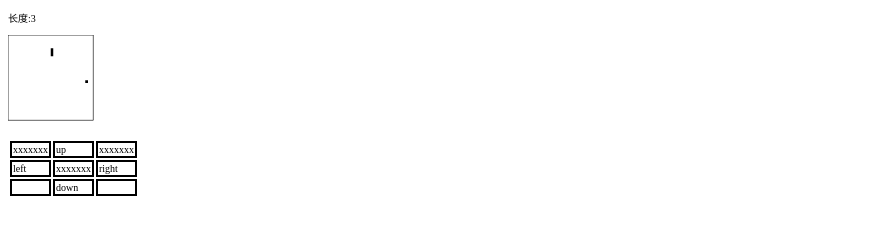
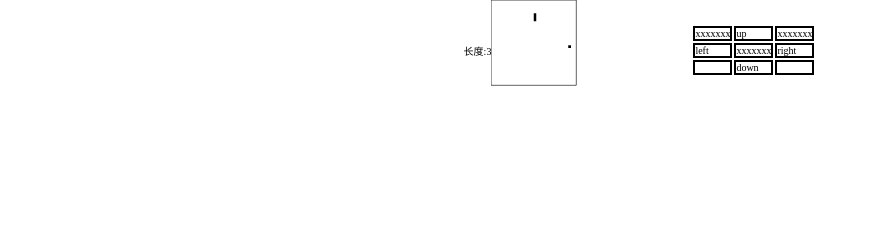
Before and after one commit to XSYangtuo/Myweb, a plain HTML site: page snake.html in a window 1280 px wide. Shown: the whole page, without its empty margins (0-869 px from the left). Drawn offline with Linux system fonts and the light colour scheme.

Commit message:
Update snake.html

```diff
--- a/snake.html
+++ b/snake.html
@@ -1,6 +1,15 @@
 <!DOCTYPE html>
 <html>
   <style>
+      * {
+          padding: 0;
+          margin: 0;
+      }
+      body {
+          display: flex;
+          align-items: center;
+          justify-content: center;
+      }
 	td{
 	    font-size:10px;
 		border:solid 2px;
@@ -9,7 +18,9 @@
   </style>
   <head>
 	<meta charset="UTF-8">
-	<meta name="viewport" content="width=device-width，initial-scale=2">
+	<!-- <meta name="viewport" content="width=device-width，initial-scale=2"> -->
+        <meta name="viewport"
+            content="width=device-width, initial-scale=1.0, max=imum-scale=1.0, minimum-scale=1.0, user-scalable=no">
   </head>
   <body>
 	<p id="len" style="font-size:10px">长度:3</p>
```
